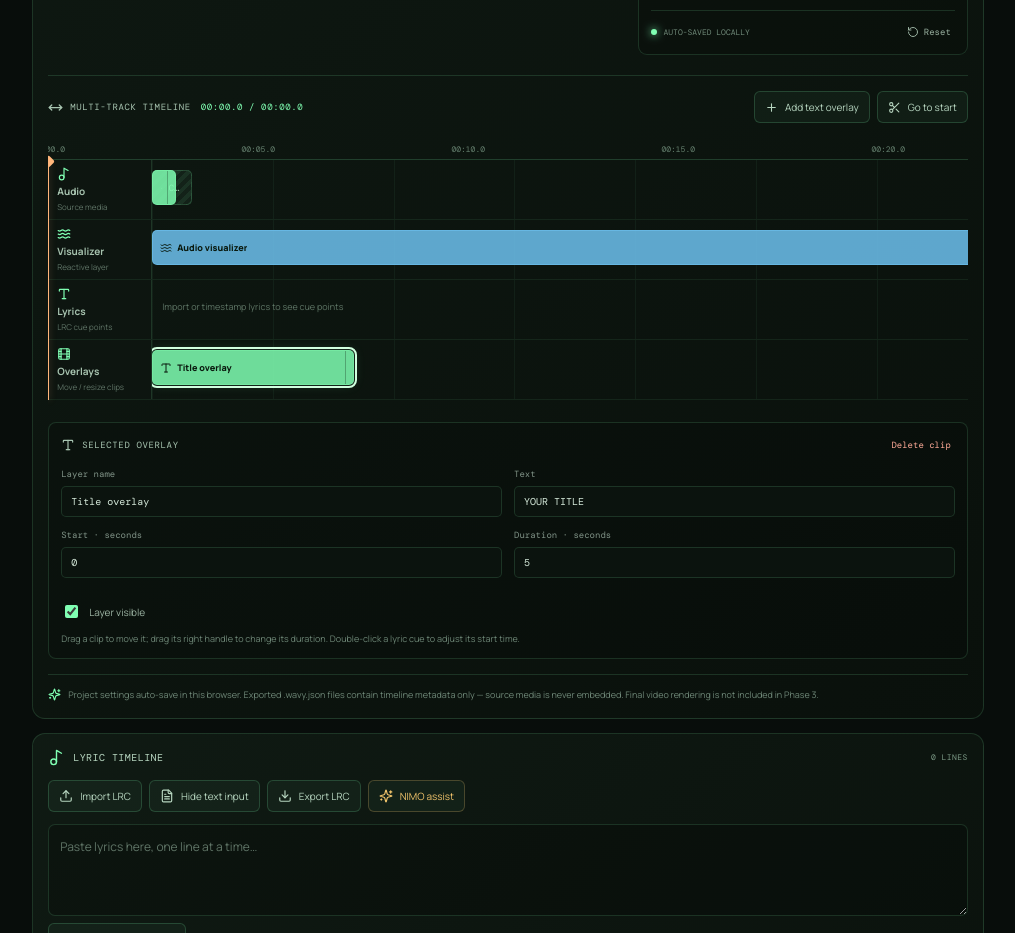
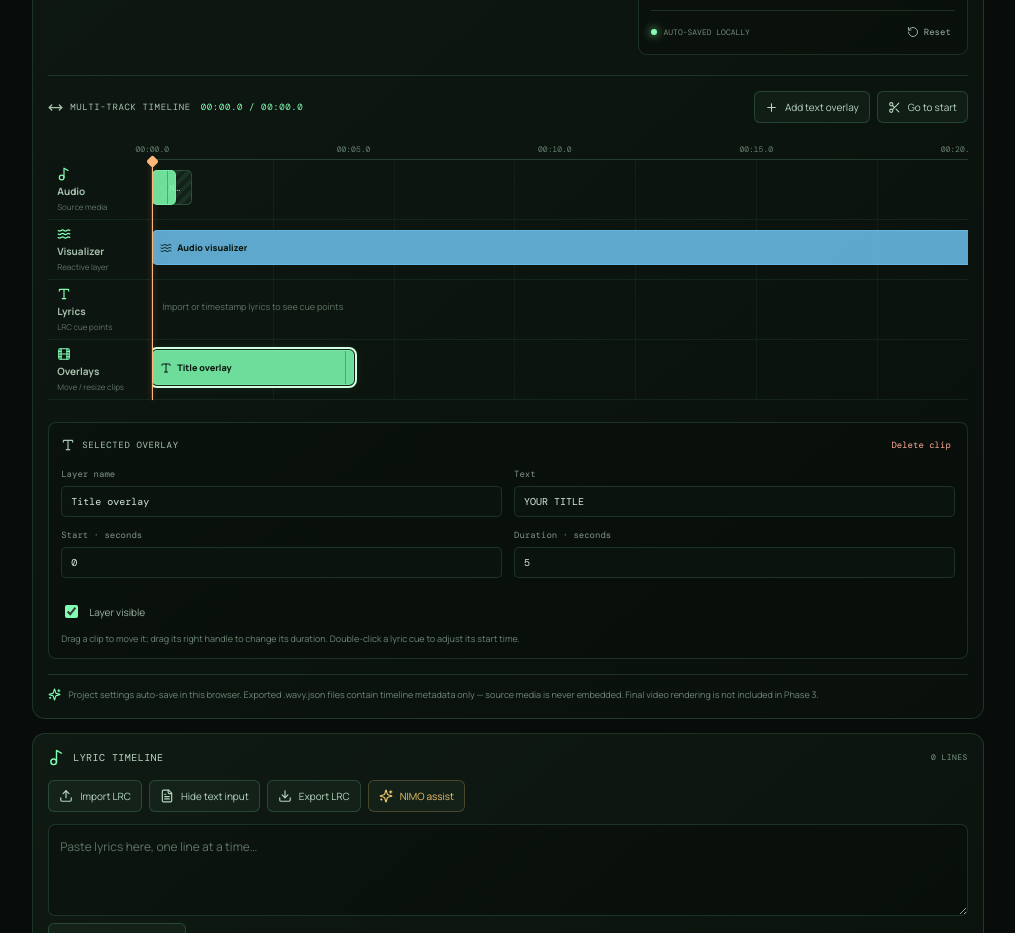
Before and after one commit to manav193/Wavy, a React (Vite) app: page / in a window 1280 px wide. Shown: the part 1600-2533 px from the top of the page, without its empty margins (245-1260 px from the left). Built offline with nearby package versions, Linux system fonts and the light colour scheme.

Commit message:
fix(studio): align ruler and playhead with timeline lanes

```diff
--- a/src/studio/StudioTimeline.tsx
+++ b/src/studio/StudioTimeline.tsx
@@ -76,8 +76,22 @@ export default function StudioTimeline({ currentTime, duration, seek, trackName,
     catch { setWarning("Autosave is unavailable in this browser storage context. Export a project JSON backup."); }
   }, [project]);
 
+  useEffect(() => {
+    if (duration <= 0) return;
+    setProject((current) => {
+      let changed = false;
+      const clips = current.clips.map((clip) => {
+        const normalized = normalizeClip(clip, duration, current.snapEnabled);
+        if (normalized.startSec !== clip.startSec || normalized.durationSec !== clip.durationSec) changed = true;
+        return normalized;
+      });
+      return changed ? { ...current, clips } : current;
+    });
+  }, [duration]);
+
   const safeDuration = Math.max(1, duration || 60);
   const timelineWidth = Math.max(720, safeDuration * project.pixelsPerSecond);
+  const timelineLaneWidth = Math.max(616, timelineWidth - 104);
   const selectedClip = project.clips.find((clip) => clip.id === selectedClipId) ?? null;
   const activeLyric = useMemo(() => {
     let active: LyricLine | null = null;
@@ -88,6 +102,7 @@ export default function StudioTimeline({ currentTime, duration, seek, trackName,
     }
     return active;
   }, [lyricLines, currentTime]);
+  const visualizerIsActive = project.showVisualizer && project.clips.some((clip) => clip.track === "visualizer" && clip.enabled && currentTime >= clip.startSec && currentTime <= clip.startSec + clip.durationSec);
   const activeOverlay = project.clips.find((clip) =>
     clip.track === "overlay" && clip.enabled && currentTime >= clip.startSec && currentTime <= clip.startSec + clip.durationSec && clip.text?.trim(),
   );
@@ -210,7 +225,7 @@ export default function StudioTimeline({ currentTime, duration, seek, trackName,
           </div>
           <div className={previewClass} style={{ aspectRatio: project.aspectRatio.replace(":", " / ") }}>
             <div className="studio-preview-grid" />
-            {project.showVisualizer && <div className="studio-preview-visualizer" aria-hidden="true">
+            {visualizerIsActive && <div className="studio-preview-visualizer" aria-hidden="true">
               {Array.from({ length: 32 }, (_, index) => <span key={index} style={{ height: `${10 + ((index * 17 + Math.floor(currentTime * 13)) % 75)}%` }} />)}
             </div>}
             {project.showLyrics && <div className="studio-preview-lyrics">{activeLyric?.text ?? "Your lyrics appear here"}</div>}
@@ -249,7 +264,7 @@ export default function StudioTimeline({ currentTime, duration, seek, trackName,
       </div>
 
       <div className="studio-timeline-scroll" aria-label="Editable studio timeline">
-        <div className="studio-ruler" style={{ width: timelineWidth }}>
+        <div className="studio-ruler" style={{ width: timelineLaneWidth, marginLeft: 104 }}>
           {Array.from({ length: Math.max(2, Math.ceil(safeDuration / 5) + 1) }, (_, index) => index * 5).filter((time) => time <= safeDuration).map((time) => <button key={time} style={{ left: `${time / safeDuration * 100}%` }} onClick={() => seek(Math.min(time, duration || time))}>{timeLabel(time)}</button>)}
         </div>
         <div className="studio-track-list" style={{ width: timelineWidth }}>
@@ -269,7 +284,7 @@ export default function StudioTimeline({ currentTime, duration, seek, trackName,
                 })}
                 {lyricLines.every((line) => line.startMs < 0) && <span className="studio-empty-lane">Import or timestamp lyrics to see cue points</span>}
               </div> : <div className="studio-track-lane" ref={(node) => { laneRefs.current[track.id as StudioTrackKind] = node; }}>
-                {track.id === "audio" && <div className="studio-audio-clip" style={{ left: 0, width: `${Math.min(100, (duration || 1) / safeDuration * 100)}%` }}><Music2 size={12} /><span>{trackName || "No source media"}</span></div>}
+                {track.id === "audio" && <div className="studio-audio-clip" style={{ left: 0, width: `${Math.min(100, (duration || 1) / safeDuration * 100)}%` }}><Music2 size={12} /><span>{trackName !== "Choose a track to begin" ? trackName : "No source media"}</span></div>}
                 {trackClips(track.id).map((clip) => {
                   const left = clip.startSec / safeDuration * 100;
                   const width = Math.max(1, Math.min(100 - left, clip.durationSec / safeDuration * 100));
@@ -282,7 +297,7 @@ export default function StudioTimeline({ currentTime, duration, seek, trackName,
               </div>}
             </div>;
           })}
-          <div className="studio-playhead" style={{ left: `${Math.max(0, Math.min(100, currentTime / safeDuration * 100))}%` }}><span /></div>
+          <div className="studio-playhead" style={{ left: `${104 + Math.max(0, Math.min(1, currentTime / safeDuration)) * timelineLaneWidth}px` }}><span /></div>
         </div>
       </div>
       {selectedClip && selectedClip.track === "overlay" && <div className="studio-clip-inspector">
```
